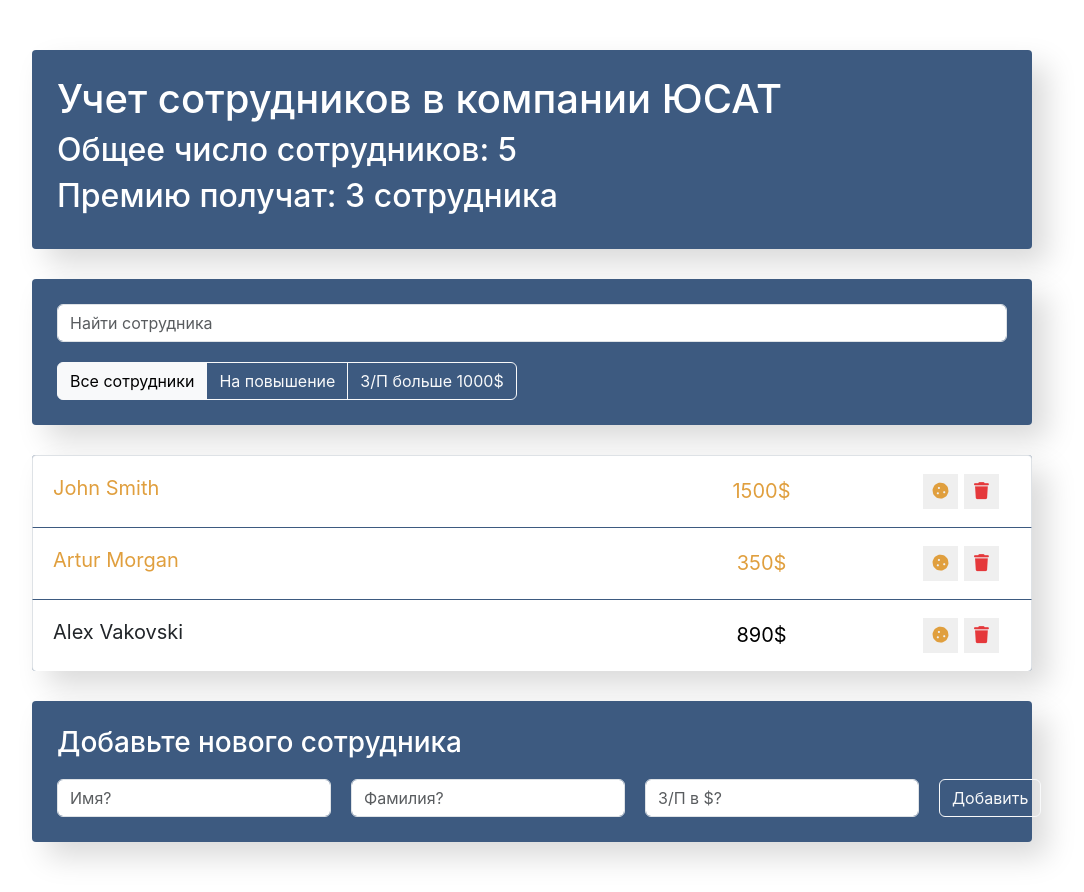
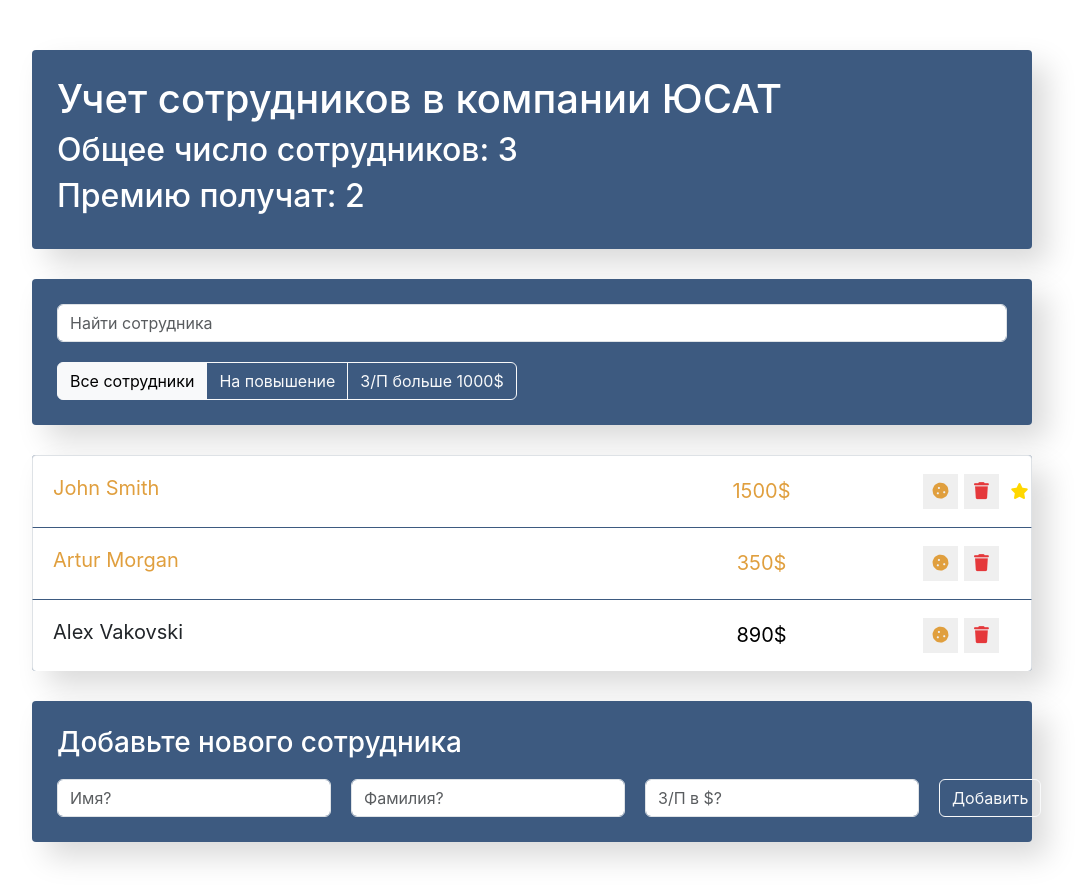
Before and after one commit to metallstas/EmployeesTest, a React (Create React App) app: page / in a window 1280 px wide. Shown: the whole page, without its empty margins (108-1192 px from the left). Built offline with nearby package versions, Linux system fonts and the light colour scheme.

Commit message:
fix increase and promotion, add validate new employees

```diff
--- a/src/components/app/app.jsx
+++ b/src/components/app/app.jsx
@@ -14,9 +14,9 @@ class App extends Component {
         super(props)
         this.state = {
             data: [
-                {name: 'John', surname: 'Smith', salary: 1500, increase: true, id: 1},
-                {name: 'Artur', surname: 'Morgan', salary: 350, increase: true, id: 2},
-                {name: 'Alex', surname: 'Vakovski', salary: 890, increase: false, id: 3},
+                {name: 'John', surname: 'Smith', salary: 1500, promotion: true, increase: true, id: 1},
+                {name: 'Artur', surname: 'Morgan', salary: 350, promotion: false, increase: true, id: 2},
+                {name: 'Alex', surname: 'Vakovski', salary: 890, promotion: false, increase: false, id: 3},
             ]
         }
     }
@@ -42,12 +42,26 @@ class App extends Component {
         })
     }
 
+    onToggleProp = (id, prop) => {
+        this.setState(({data}) => ({
+            data: data.map(el => {
+                if (el.id === id) {
+                    return {...el, [prop]: !el[prop]}
+                }
+                return el
+            })
+        }))
+    }
+
     render() {
         const {data} = this.state
+        const rewardedEmployees = data.filter(item => item.increase).length
 
         return (
             <div className="app">
-                <Info/>
+                <Info
+                    countOfEmployees={data.length}
+                    rewardedEmployees={rewardedEmployees}/>
 
                 <div className="searchPanel">
                     <SearchPanel/>
@@ -57,6 +71,7 @@ class App extends Component {
                 <EmployeesList
                     data={data}
                     onDelete={this.deleteItem}
+                    onToggleProp={this.onToggleProp}
                     />
                 <EmployeesAddForm
                     addItem={this.addItem}/>
--- a/src/components/employeesAddForm/employeesAddForm.css
+++ b/src/components/employeesAddForm/employeesAddForm.css
@@ -15,3 +15,8 @@
 	width: 350px;
 	margin-right: 20px;
 }
+
+.not-valid {
+	border: 2px solid red;
+	margin: 2px;
+}
--- a/src/components/employeesAddForm/employeesAddForm.jsx
+++ b/src/components/employeesAddForm/employeesAddForm.jsx
@@ -13,23 +13,49 @@ class EmployeesAddForm extends Component {
     }
 
     onValueChange = e => {
+        if (e.target.name === 'name' || e.target.name === 'surname') {
+            if (e.target.value.match(/\d/g)) {
+                return
+            }
+        }
         this.setState({
             [e.target.name]: e.target.value
         })
+    }
+
+    validateForm = () => {
+        const {name, salary, surname} = this.state
+        if (!name || !surname || !salary) {
+            return false
+        }
+        if (name.length < 2 || surname.length < 2) {
+            return false
+        }
+        return true
     }
 
     submitForm = (e) => {
         e.preventDefault()
         const {name, surname, salary} = this.state
         const id = Math.floor(Math.random() * 1000000)
+
+        if (!this.validateForm()) return
+
         const newEmpl = {
             name,
             surname,
             salary,
             id,
             increase: false,
+            promotion: false,
         }
         this.props.addItem(newEmpl)
+
+        this.setState({
+                name: '',
+                surname: '',
+                salary: '',
+            })
     }
 
     render() {
@@ -42,7 +68,7 @@ class EmployeesAddForm extends Component {
                     className="add-form d-flex"
                     onSubmit={this.submitForm}>
                     <input type="text"
-                        className="form-control new-post-label"
+                        className={"form-control new-post-label"}
                         placeholder="Имя?"
                         name="name"
                         value={name}
--- a/src/components/employeesList/employeesList.jsx
+++ b/src/components/employeesList/employeesList.jsx
@@ -1,13 +1,14 @@
 import EmployeesListItem from "../employeesListItem/employeesListItem"
 import './employeesList.css'
 
-const EmployeesList = ({data, onDelete}) => {
+const EmployeesList = ({data, onDelete, onToggleProp}) => {
 
     const elements = data.map(({id, ...itemProps}) => {
         return <EmployeesListItem
                 key={id}
                 {...itemProps}
                 onDelete={() => onDelete(id)}
+                onToggleProp={(e) => onToggleProp(id, e.currentTarget.getAttribute('data-toggle'))}
                 />
     })
     return (
--- a/src/components/employeesListItem/employeesListItem.jsx
+++ b/src/components/employeesListItem/employeesListItem.jsx
@@ -1,31 +1,8 @@
-import { Component } from 'react'
 import './employeesListItem.css'
 
-class EmployeesListItem extends Component {
-    constructor(props) {
-        super(props)
-        this.state = {
-            // increase: false,
-            promotion: false,
-        }
-    }
+const EmployeesListItem = (props) => {
 
-    // onIncrease = () => {
-    //     this.setState(({increase}) => ({
-    //         increase: !increase
-    //     }))
-    // }
-
-    promotion = () => {
-        this.setState(({promotion}) => ({
-            promotion: !promotion
-        }))
-    }
-
-    render() {
-    const {name, surname, salary, increase, onDelete} = this.props
-    const {promotion} = this.state
-
+    const {name, surname, salary, onDelete, onToggleProp, increase, promotion} = props
     const isIncrease = increase ? 'increase' : ''
     const isPromotion = promotion ? 'like' : ''
 
@@ -33,14 +10,16 @@ class EmployeesListItem extends Component {
         <li className={"list-group-item d-flex justify-content-between " + isIncrease + ` ${isPromotion}`}>
             <span
                 className="list-group-item-label"
-                onClick={this.promotion}>
+                data-toggle="promotion"
+                onClick={onToggleProp}>
                     {name} {surname}
                 </span>
             <input type="text" className="list-group-item-input" defaultValue={salary + "$"}/>
             <div className='d-flex justify-content-center align-items-center'>
                 <button type="button"
                     className="btn-cookie btn-sm "
-                    onClick={this.onIncrease}>
+                    data-toggle="increase"
+                    onClick={onToggleProp}>
                     <i className="fas fa-cookie"></i>
                 </button>
 
@@ -52,7 +31,7 @@ class EmployeesListItem extends Component {
                 <i className="fas fa-star"></i>
             </div>
         </li>
-    )}
+    )
 }
 
 export default EmployeesListItem
--- a/src/components/info/info.jsx
+++ b/src/components/info/info.jsx
@@ -1,11 +1,12 @@
 import './info.css'
 
-const Info = () => {
+const Info = ({countOfEmployees, rewardedEmployees}) => {
+
     return (
         <div className="info">
             <h1>Учет сотрудников в компании ЮСАТ</h1>
-            <h2>Общее число сотрудников: 5</h2>
-            <h2>Премию получат: 3 сотрудника</h2>
+            <h2>Общее число сотрудников: {countOfEmployees}</h2>
+            <h2>Премию получат: {rewardedEmployees}</h2>
         </div>
     )
 }
```
